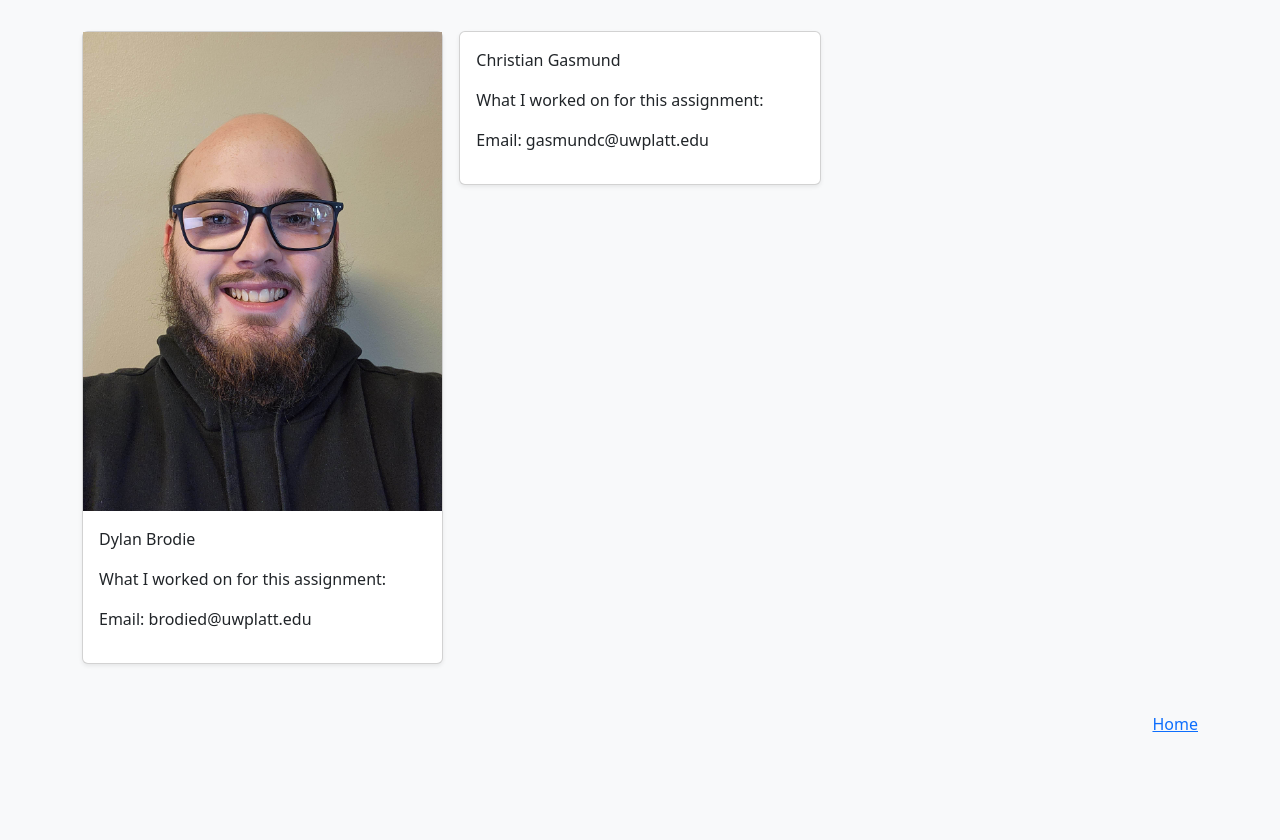
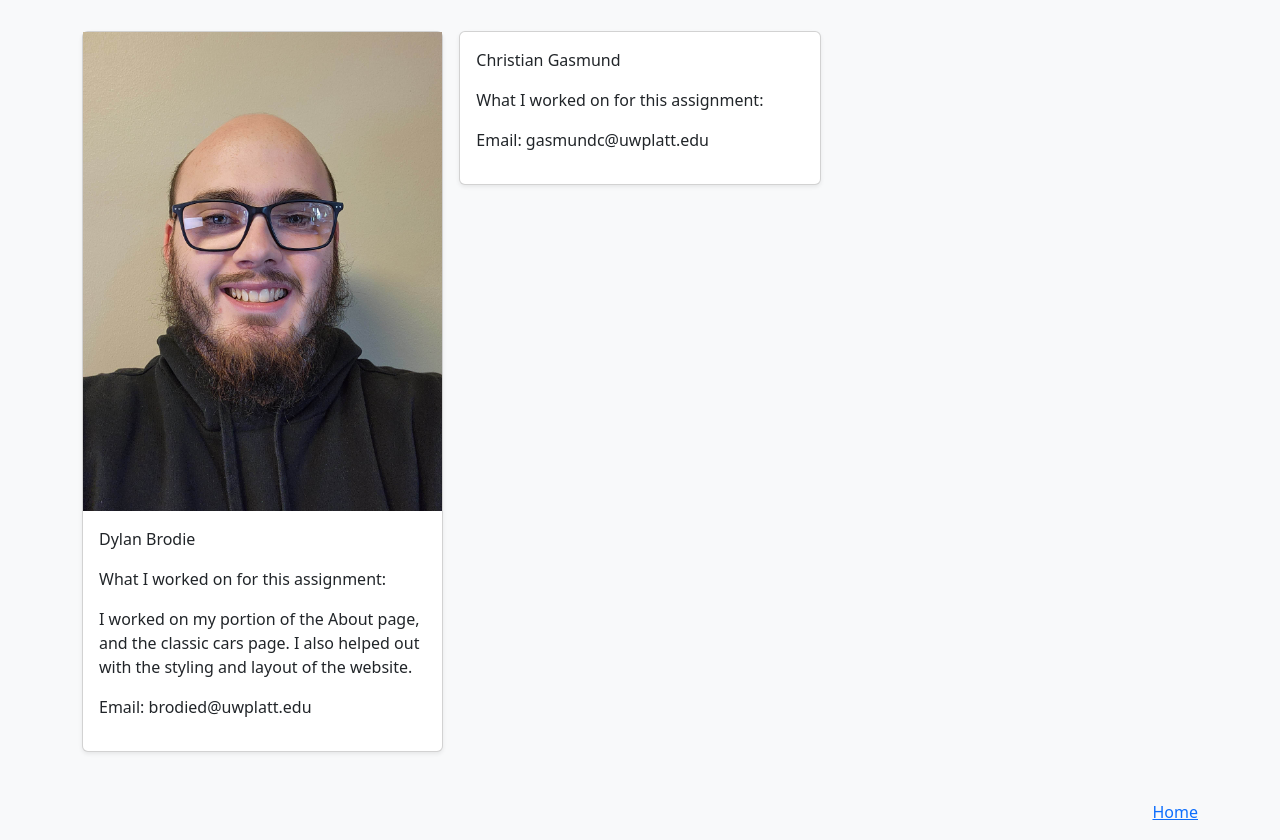
Before and after one commit to TheKingofHearts777/UWPLATT-Computer3870-Assignment01, a plain HTML site: page about.html in a window 1280 px wide. Shown: the part 129-969 px from the top of the page. Before the commit the page ends 881 px from the top, so only its background shows below. Drawn offline with nearby package versions, Linux system fonts and the light colour scheme.

Commit message:
Dylan's portion of "about.html"

```diff
--- a/about.html
+++ b/about.html
@@ -148,6 +148,10 @@
                                     What I worked on for this assignment:
                                 </p>
                                 <p>
+                                    I worked on my portion of the About page, and the classic cars page.
+                                    I also helped out with the styling and layout of the website.
+                                </p>
+                                <p>
                                     Email: brodied@uwplatt.edu
                                 </p>
                             </div>
```
